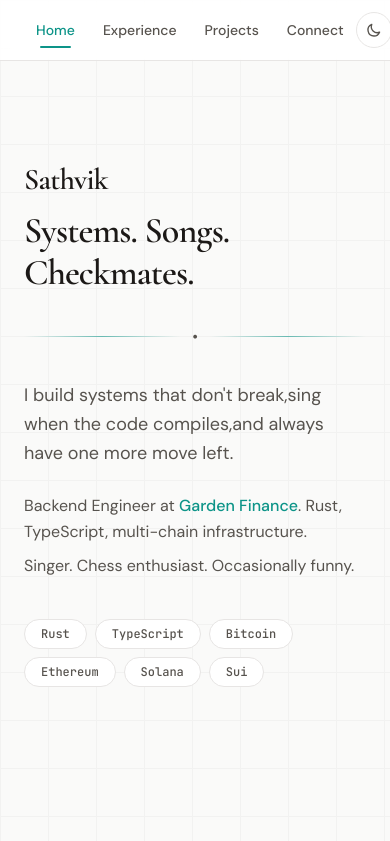
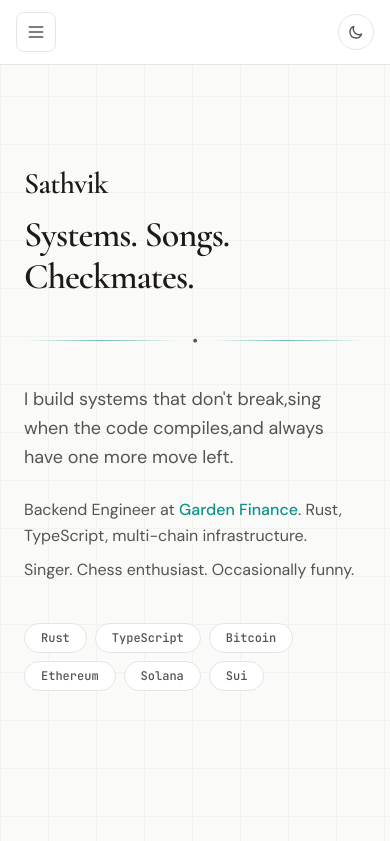
Before and after one commit to svssathvik7/portfolio, a React (Vite) app in the folder frontend/: page / in a window 390 px wide. Shown: the top 841 px of the page. Built offline with nearby package versions, Linux system fonts and the light colour scheme.

Commit message:
feat: add hamburger in navbar for mobile layouts

```diff
--- a/frontend/src/components/Navbar.tsx
+++ b/frontend/src/components/Navbar.tsx
@@ -48,6 +48,7 @@ interface NavbarProps {
 
 export default function Navbar({ onThemeToggle, themeMode = 'light' }: NavbarProps) {
   const [activeId, setActiveId] = useState<string>(SECTIONS[0].id)
+  const [mobileMenuOpen, setMobileMenuOpen] = useState(false)
 
   useEffect(() => {
     const observer = new IntersectionObserver(
@@ -75,16 +76,77 @@ export default function Navbar({ onThemeToggle, themeMode = 'light' }: NavbarPro
 
   const handleClick = (e: React.MouseEvent<HTMLAnchorElement>, id: string) => {
     e.preventDefault()
+    setMobileMenuOpen(false)
     document.getElementById(id)?.scrollIntoView({ behavior: 'smooth' })
   }
+
+  useEffect(() => {
+    const handleEscape = (e: KeyboardEvent) => {
+      if (e.key === 'Escape') setMobileMenuOpen(false)
+    }
+    const handleResize = () => {
+      if (window.innerWidth >= 768) setMobileMenuOpen(false)
+    }
+    window.addEventListener('keydown', handleEscape)
+    window.addEventListener('resize', handleResize)
+    return () => {
+      window.removeEventListener('keydown', handleEscape)
+      window.removeEventListener('resize', handleResize)
+    }
+  }, [])
+
+  useEffect(() => {
+    if (mobileMenuOpen) {
+      document.body.style.overflow = 'hidden'
+    } else {
+      document.body.style.overflow = ''
+    }
+    return () => {
+      document.body.style.overflow = ''
+    }
+  }, [mobileMenuOpen])
+
+  const ThemeToggle = () =>
+    onThemeToggle ? (
+      <button
+        onClick={onThemeToggle}
+        className="group flex h-9 w-9 shrink-0 items-center justify-center rounded-full border text-[var(--text-muted)] transition-all hover:border-[var(--primary)] hover:text-[var(--text)] focus:outline-none focus:ring-2 focus:ring-[var(--ring)] sm:h-10 sm:w-10"
+        style={{ borderColor: 'var(--border)' }}
+        aria-label={themeMode === 'light' ? 'Switch to dark mode' : 'Switch to light mode'}
+      >
+        <svg
+          className="h-4 w-4 transition-transform group-hover:rotate-12 sm:h-5 sm:w-5"
+          fill="none"
+          stroke="currentColor"
+          viewBox="0 0 24 24"
+        >
+          {themeMode === 'light' ? (
+            <path
+              strokeLinecap="round"
+              strokeLinejoin="round"
+              strokeWidth={2}
+              d="M20.354 15.354A9 9 0 018.646 3.646 9.003 9.003 0 0012 21a9.003 9.003 0 008.354-5.646z"
+            />
+          ) : (
+            <path
+              strokeLinecap="round"
+              strokeLinejoin="round"
+              strokeWidth={2}
+              d="M12 3v1m0 16v1m9-9h-1M4 12H3m15.364 6.364l-.707-.707M6.343 6.343l-.707-.707m12.728 0l-.707.707M6.343 17.657l-.707.707M16 12a4 4 0 11-8 0 4 4 0 018 0z"
+            />
+          )}
+        </svg>
+      </button>
+    ) : null
 
   return (
     <nav
       className="sticky top-0 z-50 w-full border-b border-[var(--border)] bg-(--bg-elevated)/90 backdrop-blur-md"
       aria-label="Main navigation"
     >
-      <div className="mx-auto flex max-w-3xl items-center justify-between px-6 py-3 sm:px-10 sm:py-4 lg:px-12">
-        <div className="flex items-center gap-1 sm:gap-2">
+      <div className="mx-auto flex max-w-3xl items-center justify-between px-4 py-3 sm:px-10 sm:py-4 lg:px-12">
+        {/* Desktop: horizontal nav */}
+        <div className="hidden items-center gap-1 md:flex md:gap-2">
           {SECTIONS.map(({ id, label }) => (
             <NavLink
               key={id}
@@ -96,37 +158,84 @@ export default function Navbar({ onThemeToggle, themeMode = 'light' }: NavbarPro
           ))}
         </div>
 
-        {onThemeToggle && (
+        {/* Mobile: hamburger + theme */}
+        <div className="flex w-full items-center justify-between md:w-auto md:justify-end md:gap-2">
           <button
-            onClick={onThemeToggle}
-            className="group flex h-9 w-9 shrink-0 items-center justify-center rounded-full border text-[var(--text-muted)] transition-all hover:border-[var(--primary)] hover:text-[var(--text)] focus:outline-none focus:ring-2 focus:ring-[var(--ring)] sm:h-10 sm:w-10"
+            onClick={() => setMobileMenuOpen((o) => !o)}
+            className="flex h-10 w-10 items-center justify-center rounded-lg border text-[var(--text-muted)] transition-colors hover:border-[var(--primary)] hover:text-[var(--text)] focus:outline-none focus:ring-2 focus:ring-[var(--ring)] md:hidden"
             style={{ borderColor: 'var(--border)' }}
-            aria-label={themeMode === 'light' ? 'Switch to dark mode' : 'Switch to light mode'}
+            aria-expanded={mobileMenuOpen}
+            aria-label={mobileMenuOpen ? 'Close menu' : 'Open menu'}
           >
             <svg
-              className="h-4 w-4 transition-transform group-hover:rotate-12 sm:h-5 sm:w-5"
+              className="h-5 w-5 transition-transform duration-200"
               fill="none"
               stroke="currentColor"
               viewBox="0 0 24 24"
+              style={{ transform: mobileMenuOpen ? 'rotate(90deg)' : 'none' }}
             >
-              {themeMode === 'light' ? (
+              {mobileMenuOpen ? (
                 <path
                   strokeLinecap="round"
                   strokeLinejoin="round"
                   strokeWidth={2}
-                  d="M20.354 15.354A9 9 0 018.646 3.646 9.003 9.003 0 0012 21a9.003 9.003 0 008.354-5.646z"
+                  d="M6 18L18 6M6 6l12 12"
                 />
               ) : (
-                <path
-                  strokeLinecap="round"
-                  strokeLinejoin="round"
-                  strokeWidth={2}
-                  d="M12 3v1m0 16v1m9-9h-1M4 12H3m15.364 6.364l-.707-.707M6.343 6.343l-.707-.707m12.728 0l-.707.707M6.343 17.657l-.707.707M16 12a4 4 0 11-8 0 4 4 0 018 0z"
-                />
+                <>
+                  <path strokeLinecap="round" strokeLinejoin="round" strokeWidth={2} d="M4 6h16" />
+                  <path strokeLinecap="round" strokeLinejoin="round" strokeWidth={2} d="M4 12h16" />
+                  <path strokeLinecap="round" strokeLinejoin="round" strokeWidth={2} d="M4 18h16" />
+                </>
               )}
             </svg>
           </button>
-        )}
+
+          <ThemeToggle />
+        </div>
+      </div>
+
+      {/* Mobile menu overlay */}
+      <div
+        className={`fixed inset-0 top-[53px] z-40 bg-[var(--bg)]/80 backdrop-blur-sm transition-opacity duration-300 md:hidden ${
+          mobileMenuOpen ? 'pointer-events-auto opacity-100' : 'pointer-events-none opacity-0'
+        }`}
+        onClick={() => setMobileMenuOpen(false)}
+        aria-hidden="true"
+      />
+
+      {/* Mobile menu panel */}
+      <div
+        className={`fixed left-4 right-4 top-[61px] z-40 overflow-hidden rounded-2xl border transition-all duration-300 ease-out md:hidden ${
+          mobileMenuOpen
+            ? 'translate-y-0 opacity-100 shadow-xl'
+            : '-translate-y-2 opacity-0 pointer-events-none'
+        }`}
+        style={{
+          borderColor: 'var(--border)',
+          backgroundColor: 'var(--bg-elevated)',
+        }}
+      >
+        <nav className="flex flex-col py-2" aria-label="Mobile navigation">
+          {SECTIONS.map(({ id, label }) => (
+            <a
+              key={id}
+              href={`#${id}`}
+              onClick={(e) => handleClick(e, id)}
+              className={`flex items-center px-5 py-3 text-base font-medium transition-colors ${
+                activeId === id
+                  ? 'text-[var(--primary)]'
+                  : 'text-[var(--text-muted)] active:bg-[var(--bg)]'
+              }`}
+              style={{
+                borderLeft: activeId === id ? '3px solid var(--primary)' : '3px solid transparent',
+              }}
+              aria-current={activeId === id ? 'location' : undefined}
+            >
+              {label}
+            </a>
+          ))}
+        </nav>
       </div>
     </nav>
   )
```
